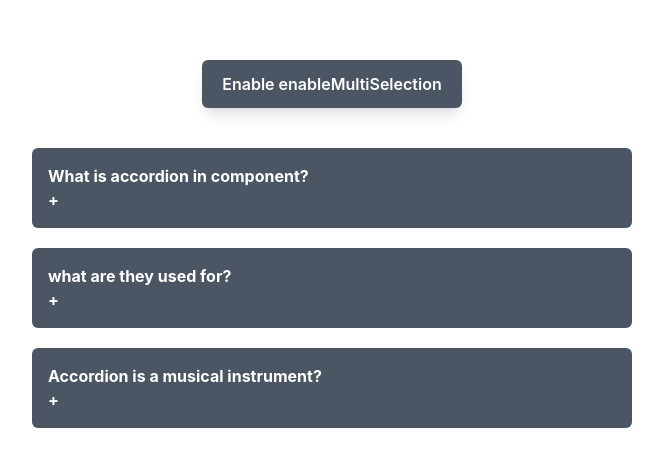
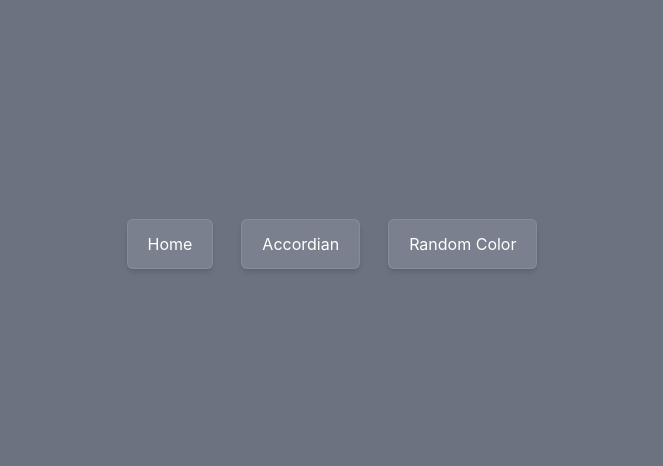
Before and after one commit to code-simplifier-mahbub/react-multiple-project, a React (Create React App) app: page / in a window 1280 px wide. Shown: the part 156-622 px from the top of the page, without its empty margins (308-971 px from the left). Built offline with nearby package versions, Linux system fonts and the light colour scheme.

Commit message:
home page added

```diff
--- /dev/null
+++ b/src/component/Home/Home.js
@@ -0,0 +1,31 @@
+import React from "react";
+import { Link } from "react-router-dom";
+
+const Home = () => {
+  return (
+    <div className="flex justify-center items-center w-[100vw] h-[100vh] bg-gray-500">
+      <div className="flex justify-center items-center gap-7">
+        <Link
+          className="shadow-md text-white border border-solid border-[#fff]/10 rounded-md px-5 py-3 bg-[#fff]/10"
+          to="/"
+        >
+          Home
+        </Link>
+        <Link
+          className="shadow-md text-white border border-solid border-[#fff]/10 rounded-md px-5 py-3 bg-[#fff]/10"
+          to="/accordian"
+        >
+          Accordian
+        </Link>
+        <Link
+          className="shadow-md text-white border border-solid border-[#fff]/10 rounded-md px-5 py-3 bg-[#fff]/10"
+          to="/random-color"
+        >
+          Random Color
+        </Link>
+      </div>
+    </div>
+  );
+};
+
+export default Home;
```
Also changed, not shown: src/App.js (+6 -1 lines).
